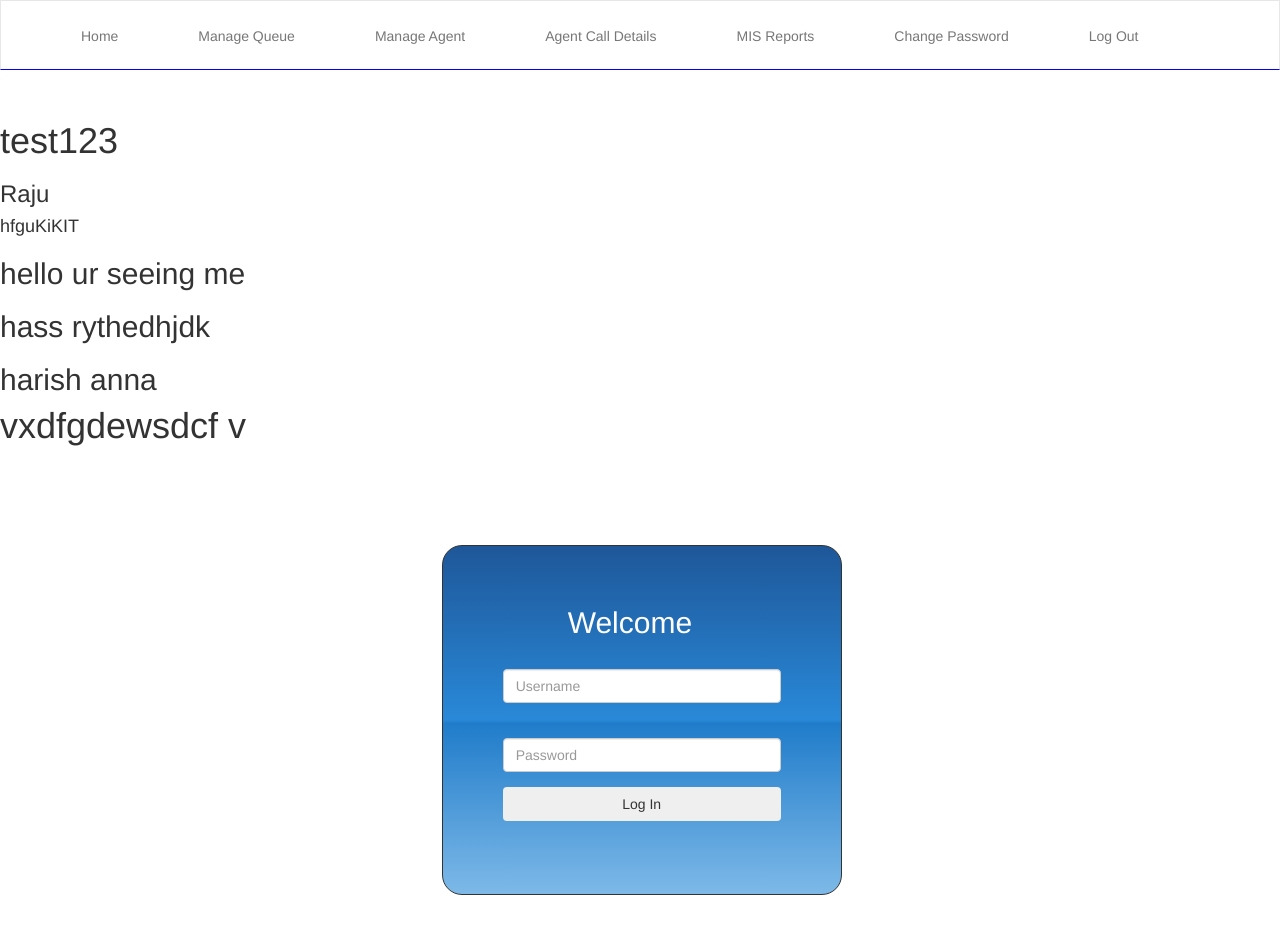
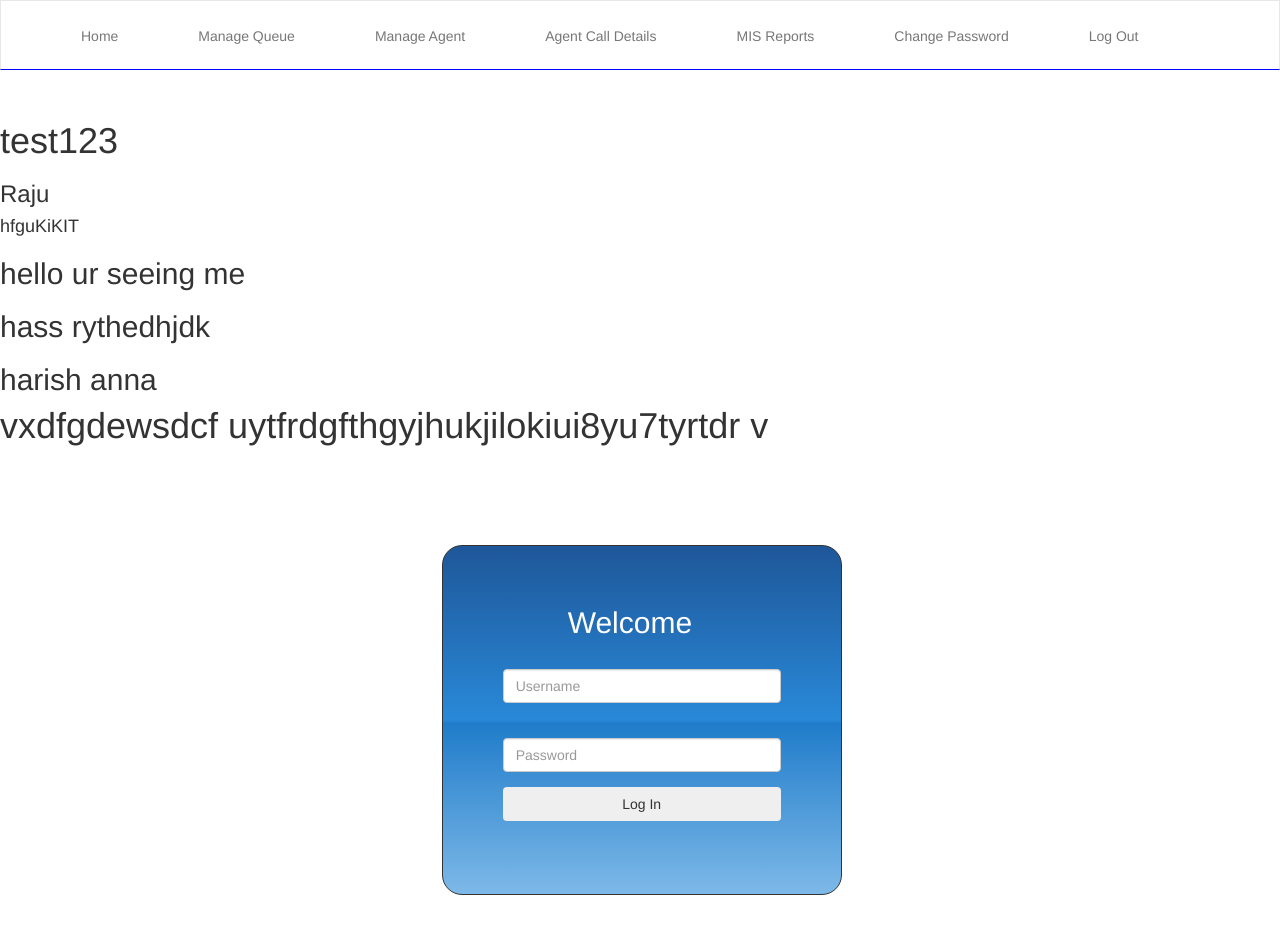
Before and after one commit to kallraju/call-center, an Angular app: page / in a window 1280 px wide. Shown: the top 934 px of the page. Built offline with nearby package versions, Linux system fonts and the light colour scheme.

Commit message:
jythghjkh

```diff
--- a/src/app/app.component.html
+++ b/src/app/app.component.html
@@ -7,5 +7,6 @@
     <h2>hass rythedhjdk</h2>
     <h2>harish anna</h2 >
         vxdfgdewsdcf
+        uytfrdgfthgyjhukjilokiui8yu7tyrtdr
 
 v        <router-outlet></router-outlet>
```
